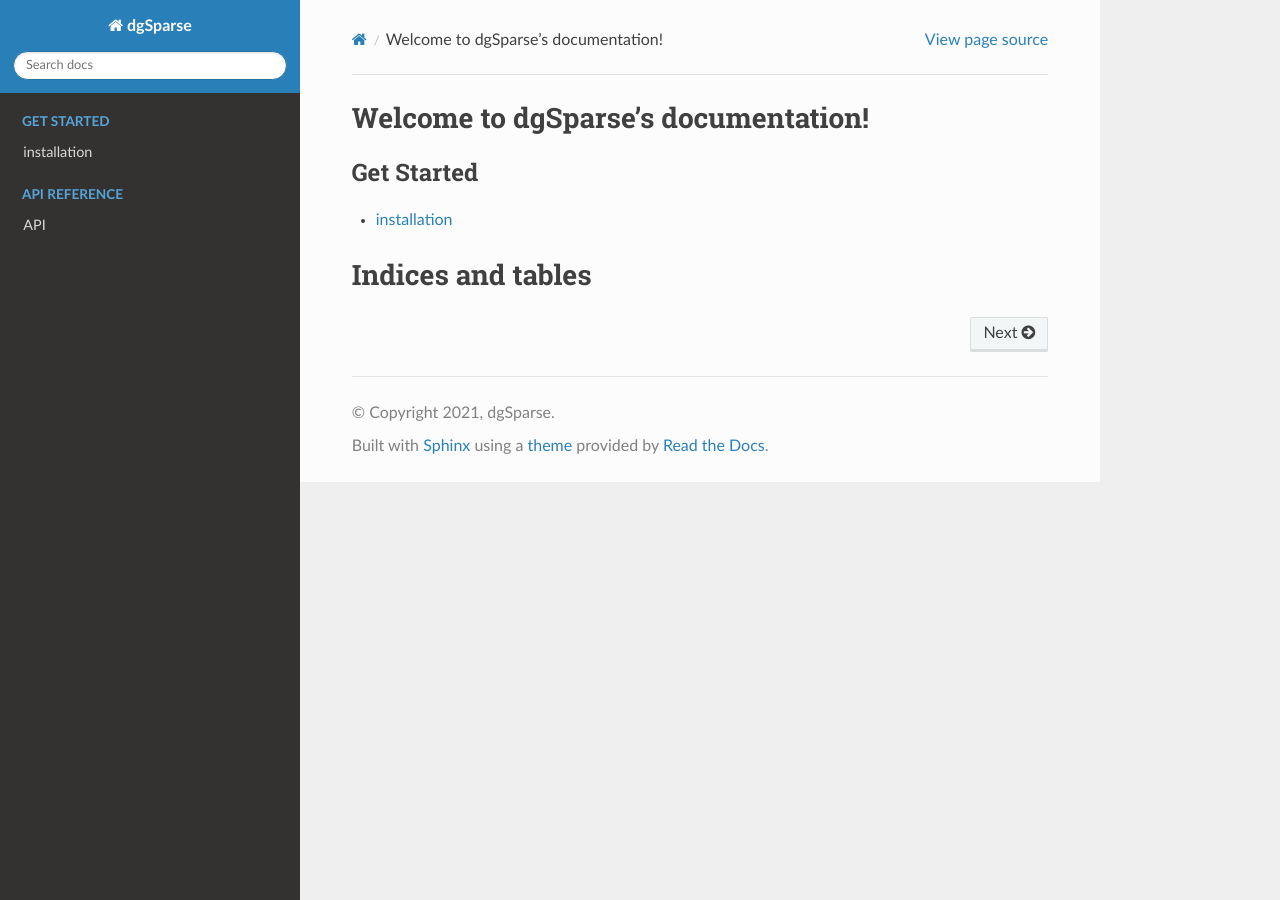
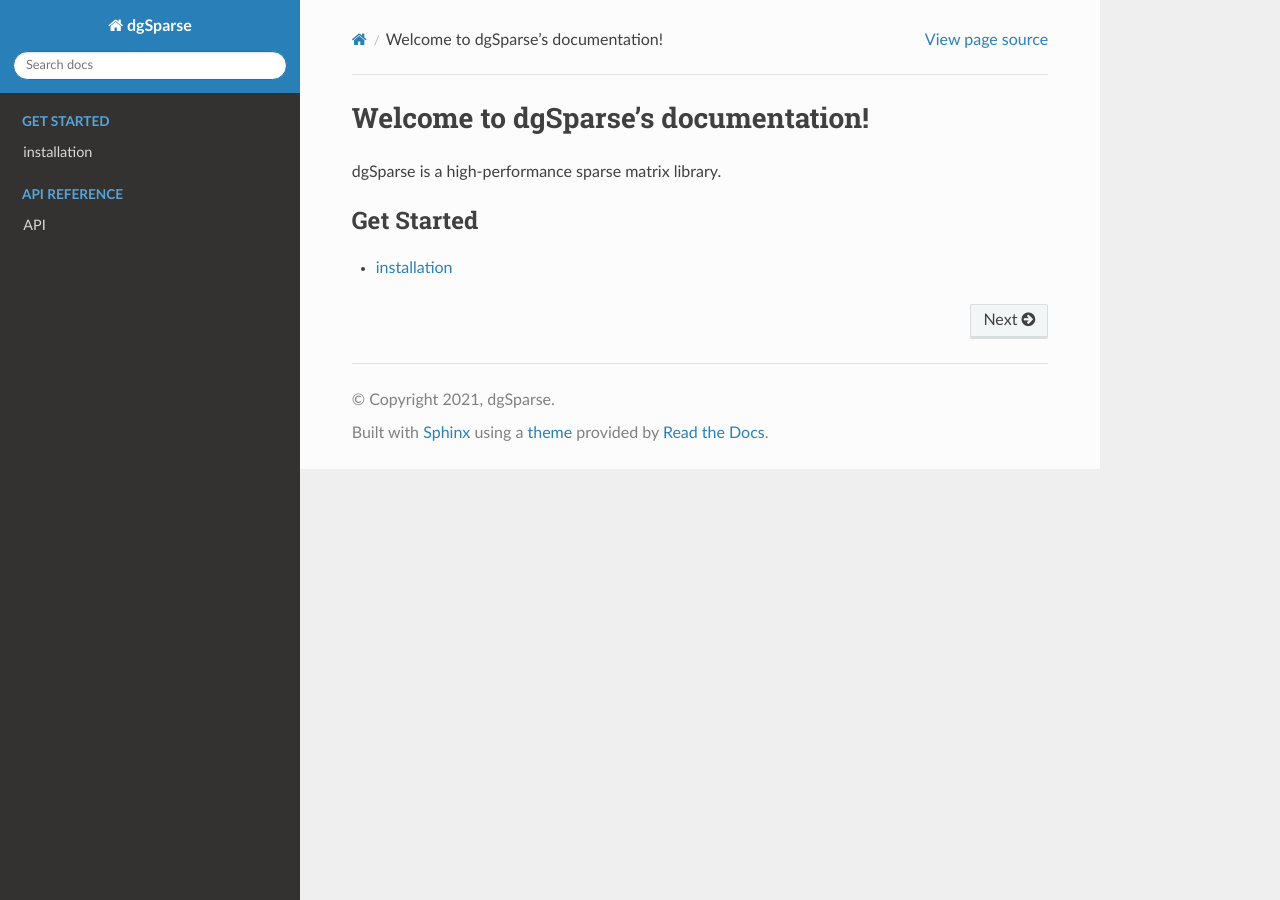
Before and after one commit to dgSPARSE/dgSPARSE-doc, a Sphinx documentation site: the page built from source/index.rst, in a window 1280 px wide. Built offline with Sphinx 7.4.7 and the Read the Docs theme 2.0.0, drawn with Linux system fonts in a browser that asks for light colours.

Commit message:
add new readme

```diff
--- a/source/API/SDDMM.rst
+++ b/source/API/SDDMM.rst
@@ -12,7 +12,7 @@ In the above equation, :math:`\odot` is a hadamard product. The sparse matrix is
 
 .. math::
 
-out[i][j]=(\Sigma_{k} D_1[i][k]\cdot D_2[j][k])\cdot S[i][j]
+    out[i][j]=(\Sigma_{k} D_1[i][k]\cdot D_2[j][k])\cdot S[i][j]
 
 We provide SDDMM in both coo and csr format.
 Note that D2 is a transposed matrix.
--- a/source/index.rst
+++ b/source/index.rst
@@ -6,7 +6,7 @@
 =====================================
 Welcome to dgSparse's documentation!
 =====================================
-
+dgSparse is a high-performance sparse matrix library.
 
 .. toctree::
    :maxdepth: 1
@@ -22,7 +22,3 @@ Welcome to dgSparse's documentation!
    :glob:
 
    API/index
-
-====================
-Indices and tables
-====================
```
